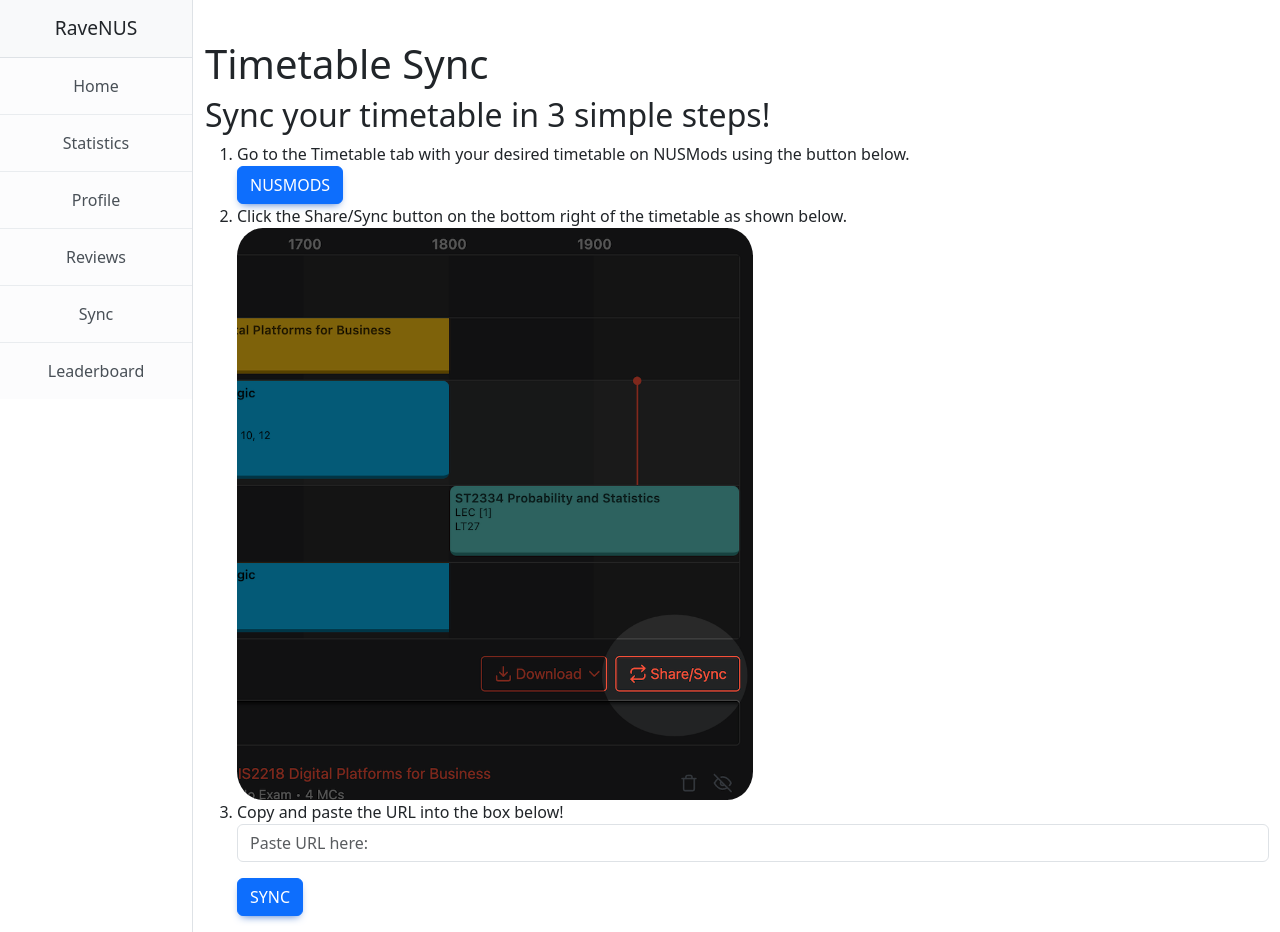
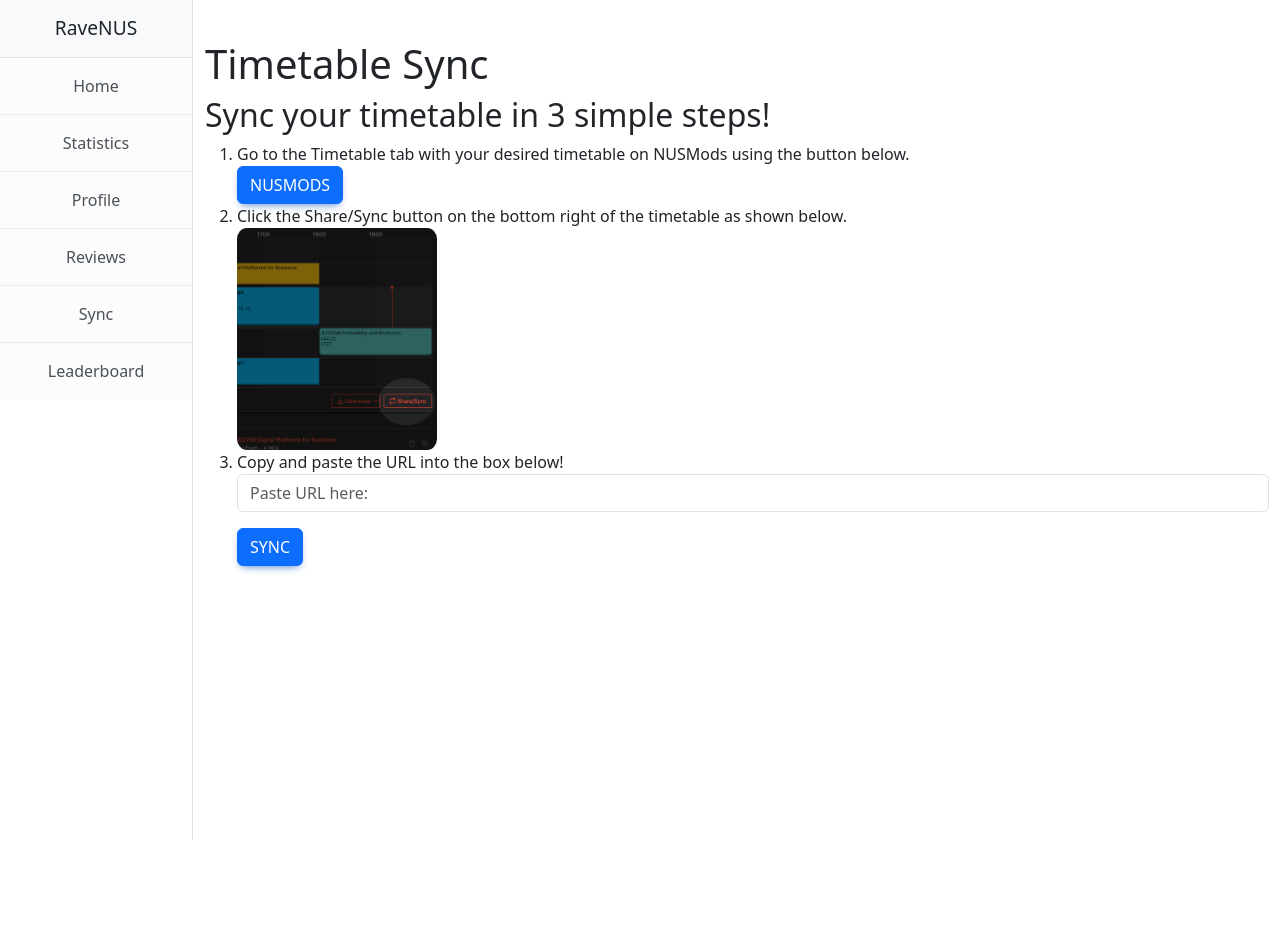
Before and after one commit to itstrueitstrueitsrealitsreal/RaveNUS, a React (Create React App) app in the folder client/: page /sync in a window 1280 px wide. After the commit the page ends 840 px from the top, so only its background shows below. Built offline with nearby package versions, Linux system fonts and the light colour scheme; no server answers.

Commit message:
changed styling of sync page

```diff
--- a/client/public/styles.css
+++ b/client/public/styles.css
@@ -108,6 +108,10 @@
   margin-right: auto;
 }
 
+#syncPage img {
+  max-width: 200px;
+}
+
 .Avatar {
   margin-left: 30vw;
   min-width: 25vw;
```
Also changed, not shown: client/src/pages/Settings.jsx (added, +12 -0 lines).
